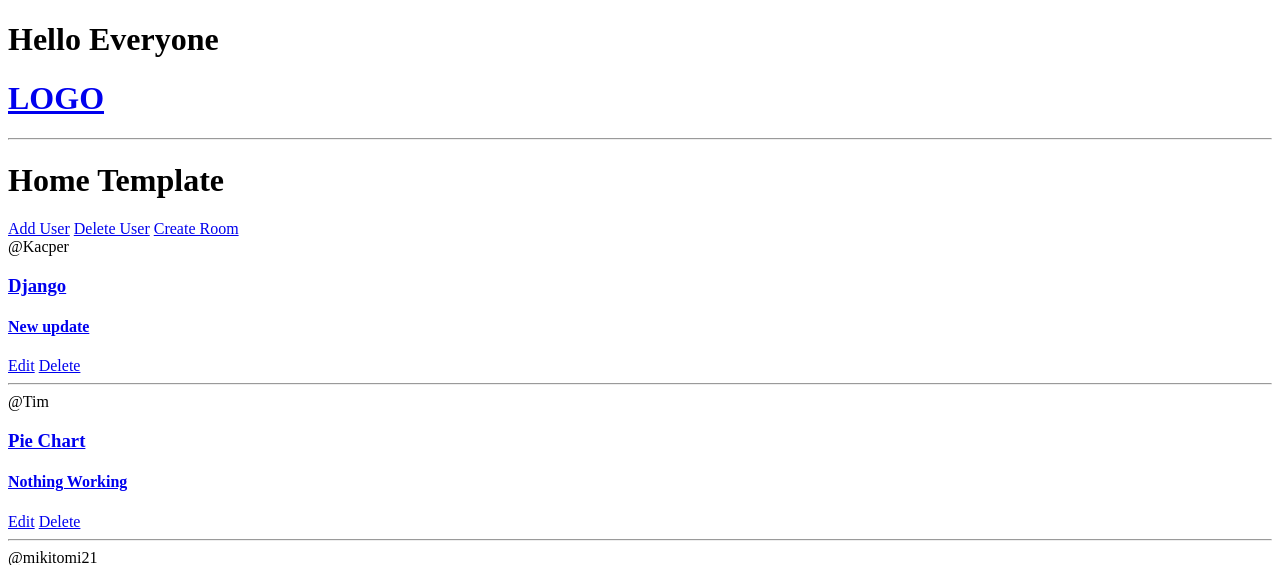
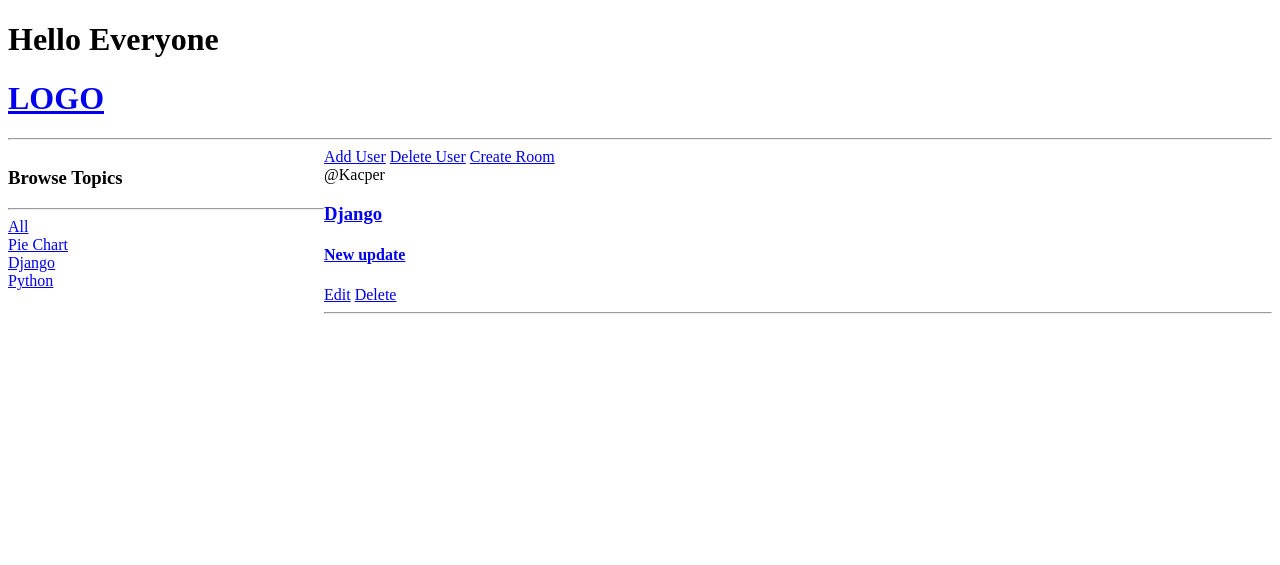
Before and after one commit to mikitomi21/Django_site, a Django app: page /?queryTopic=Django in a window 1280 px wide. Shown: the top 565 px of the page. After the commit the page ends 314 px from the top, so only its background shows below. Run offline with Django 4.2, Linux system fonts and the light colour scheme; data comes from the database, SQL or seed files in the repository; both versions use the stored data as it was after the commit.

Commit message:
Create browse topic using filter

```diff
--- a/base/templates/base/home.html
+++ b/base/templates/base/home.html
@@ -2,9 +2,35 @@
 
 {% block content %}
 
-<h1>Home Template</h1>
+<style>
+    .home-container{
+        display: grid;
+        grid-template-columns: 1fr 3fr;
+    }
+</style>
+
+
+<div class="home-container">
 
     <div>
+
+        <h3>Browse Topics</h3>
+        <hr>
+
+        <div>
+            <a href="{% url 'home' %}">All</a>
+        </div>
+
+        {% for topic in topics %}
+            <div>
+                <a href="{% url 'home' %}?queryTopic={{topic.name}}">{{topic.name}}</a>
+            </div>
+        {% endfor %}
+
+    </div>
+
+    <div>
+
         <a href="{% url 'add-user' %}">Add User</a>
         <a href="{% url 'delete-user' %}">Delete User</a>
         <a href="{% url 'create-room' %}">Create Room</a>
@@ -24,4 +50,6 @@
         </div>
     </div>
 
+</div>
+
 {% endblock %}
--- a/base/views.py
+++ b/base/views.py
@@ -1,5 +1,5 @@
 from django.shortcuts import render, redirect
-from .models import Room
+from .models import Room, Topic
 from .forms import RoomForm, UserForm
 from django.contrib.auth.models import User
 
@@ -16,8 +16,13 @@ rooms = [
 
 
 def home(request):
-    rooms = Room.objects.all()
-    context = {'rooms':rooms}
+    queryTopic = request.GET.get('queryTopic') if request.GET.get('queryTopic') != None else ''
+    rooms = Room.objects.filter(topic__name__icontains=queryTopic)
+
+    topics = Topic.objects.all()
+
+    context = {'rooms':rooms,
+               'topics':topics}
     return render(request, 'base/home.html', context)
 
 def room(request, pk):
```
Also changed, not shown: db.sqlite3. Lines whose indentation alone changed are shown as unchanged.
